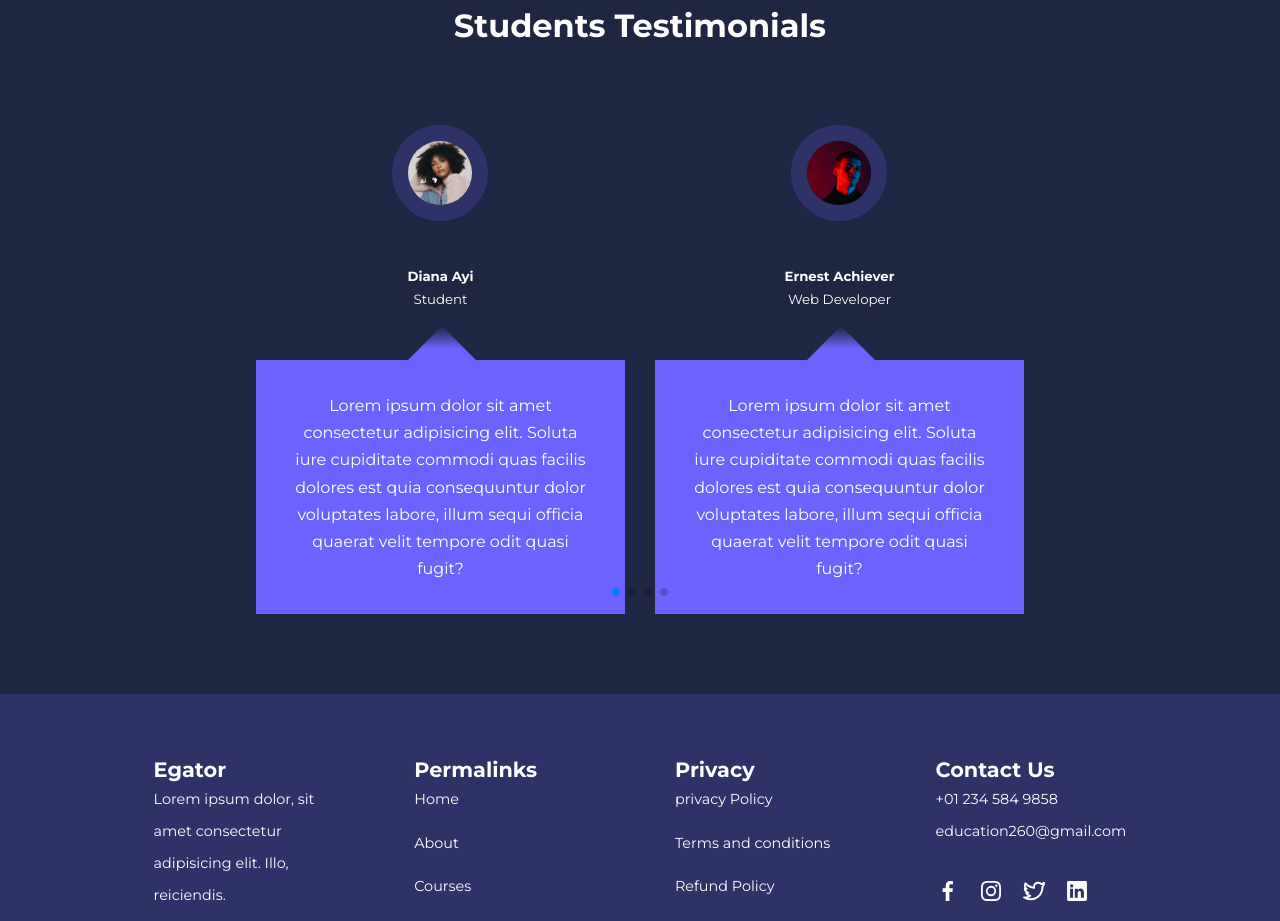
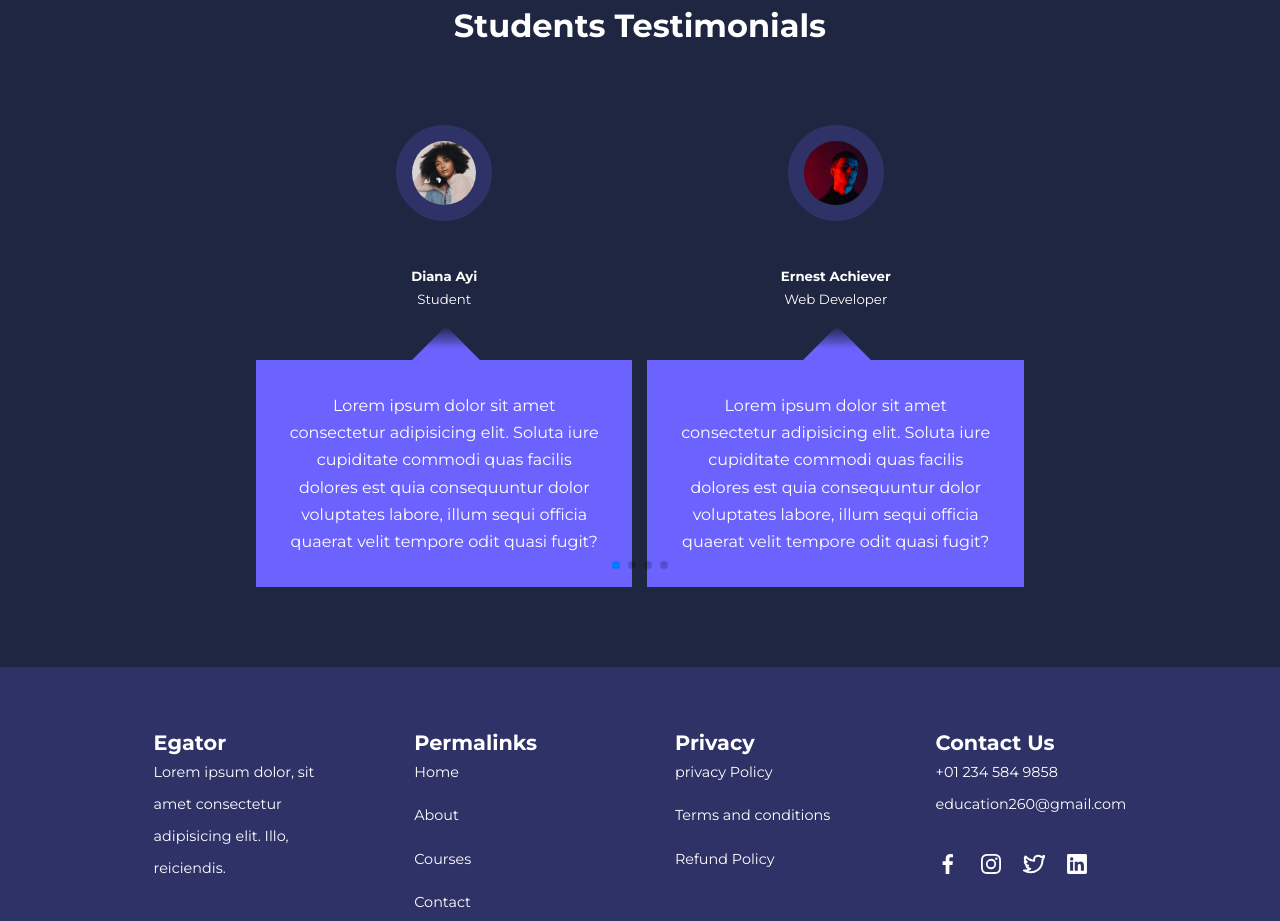
Before and after one commit to mrobeidat/Education-Site, a Next.js app: page / in a window 1280 px wide. Shown: the part 3960-4881 px from the top of the page. Built offline with nearby package versions, Linux system fonts and the light colour scheme.

Commit message:
slider edit

```diff
--- a/pages/index.js
+++ b/pages/index.js
@@ -645,8 +645,8 @@ export default function Home() {
         <h2>Students Testimonials</h2>
         <div>
           <Swiper
-            slidesPerView={3}
-            spaceBetween={30}
+            slidesPerView="3"
+            spaceBetween={15}
             pagination={{
               clickable: true,
             }}
```
